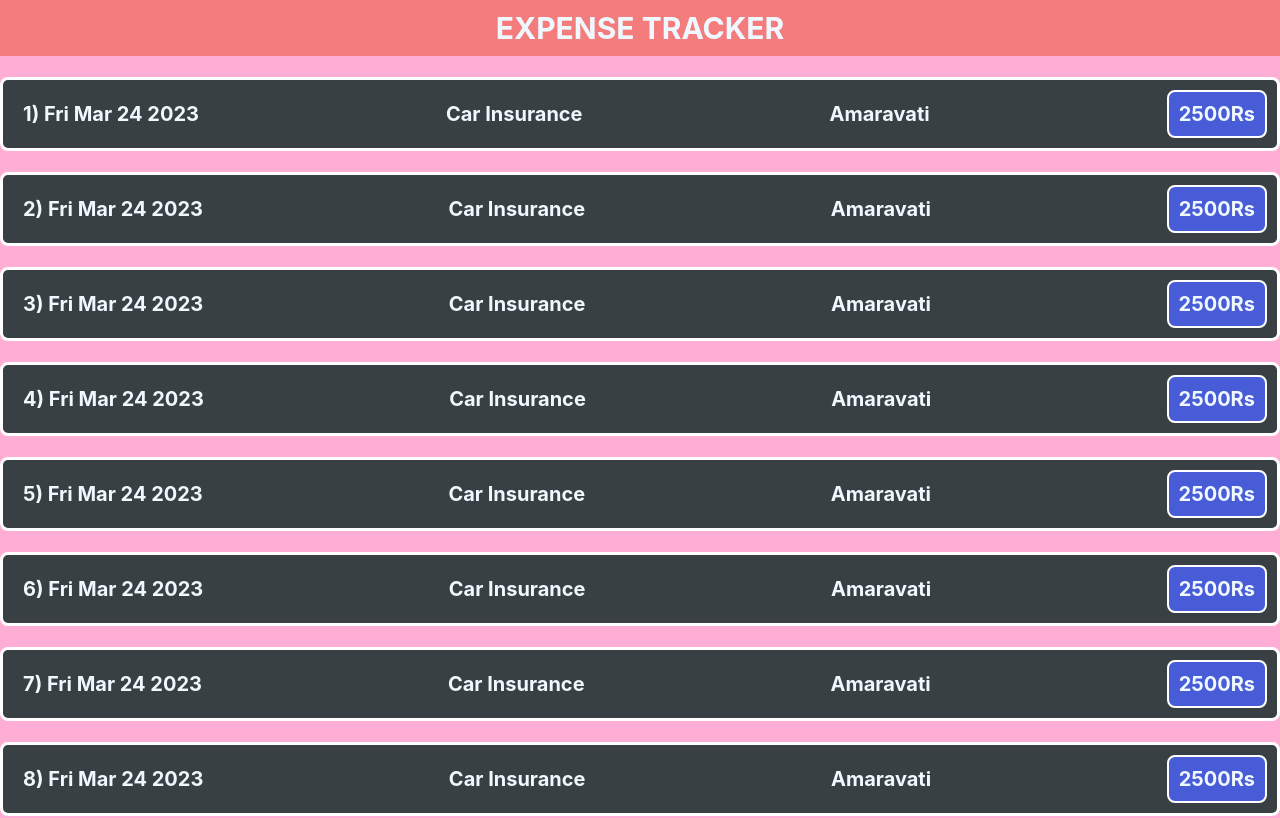
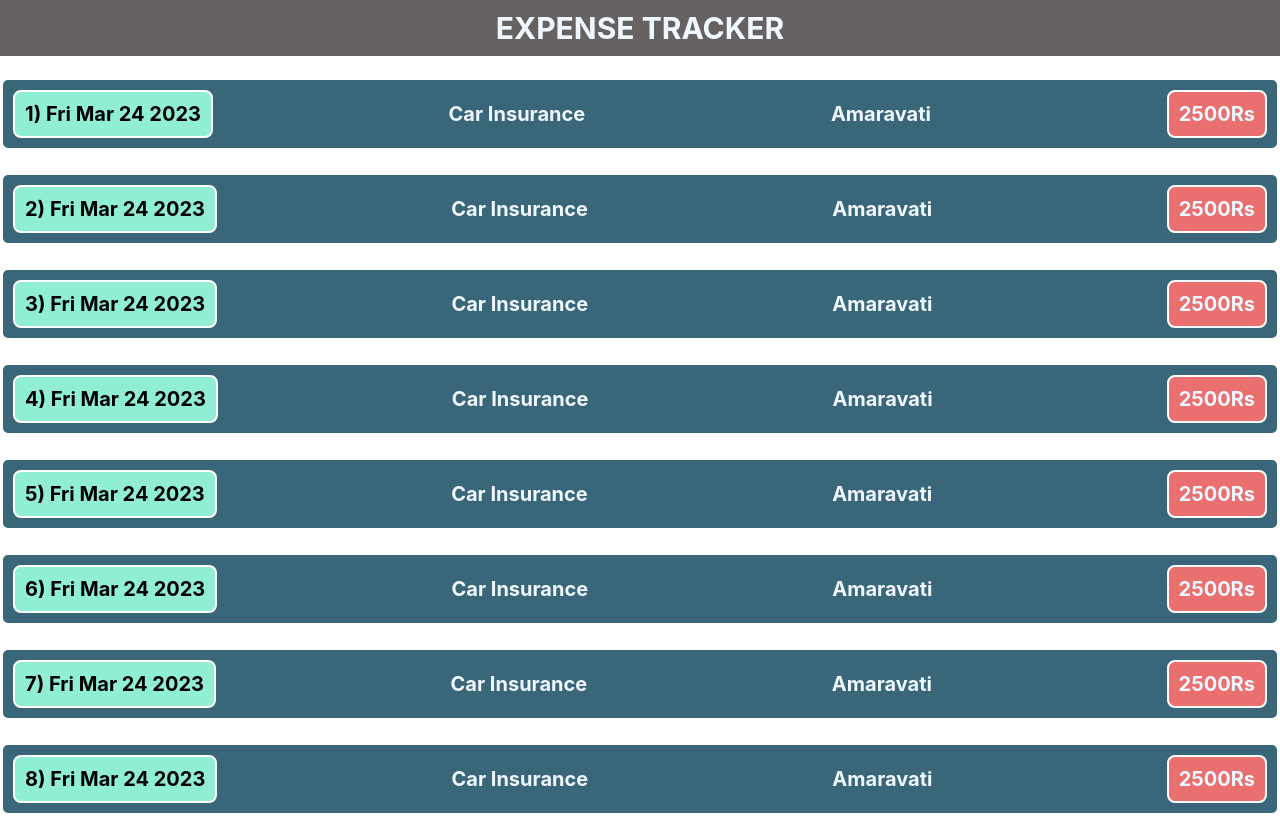
Before and after one commit to shubh532/react-app, a React (Create React App) app: page / in a window 1280 px wide. Shown: the top 818 px of the page. Built offline with nearby package versions, Linux system fonts and the light colour scheme.

Commit message:
makes date in readable and some css to it

```diff
--- a/src/My Components/Expense.css
+++ b/src/My Components/Expense.css
@@ -1,8 +1,8 @@
 body {
-  background-color: #feaed4;
+  background-color: #ffffff;
 }
 .heading-container {
-    background-color: #f47c7c;
+    background-color: #666262;
     text-align: center;
   /* font-size: 30px; */
     color: aliceblue;
@@ -12,7 +12,7 @@ body {
 }
 .expenseIem-container {
   display: flex;
-  background-color: #394043;
+  background-color: #396679;
   justify-content: space-between;
   border: 3px solid white;
   border-radius: 8px;
@@ -25,6 +25,10 @@ body {
   padding: 10px;
   font-weight: bold;
   font-size: 20px;
+  color: #000000;
+  border: 2px solid white;
+  border-radius: 8px;
+  background-color: #8feed4;
 
 }
 .expense {
@@ -46,5 +50,5 @@ body {
   font-size: 20px;
   border: 2px solid white;
   border-radius: 8px;
-  background-color: #495cd7;
+  background-color: #ea7070;
 }
```
